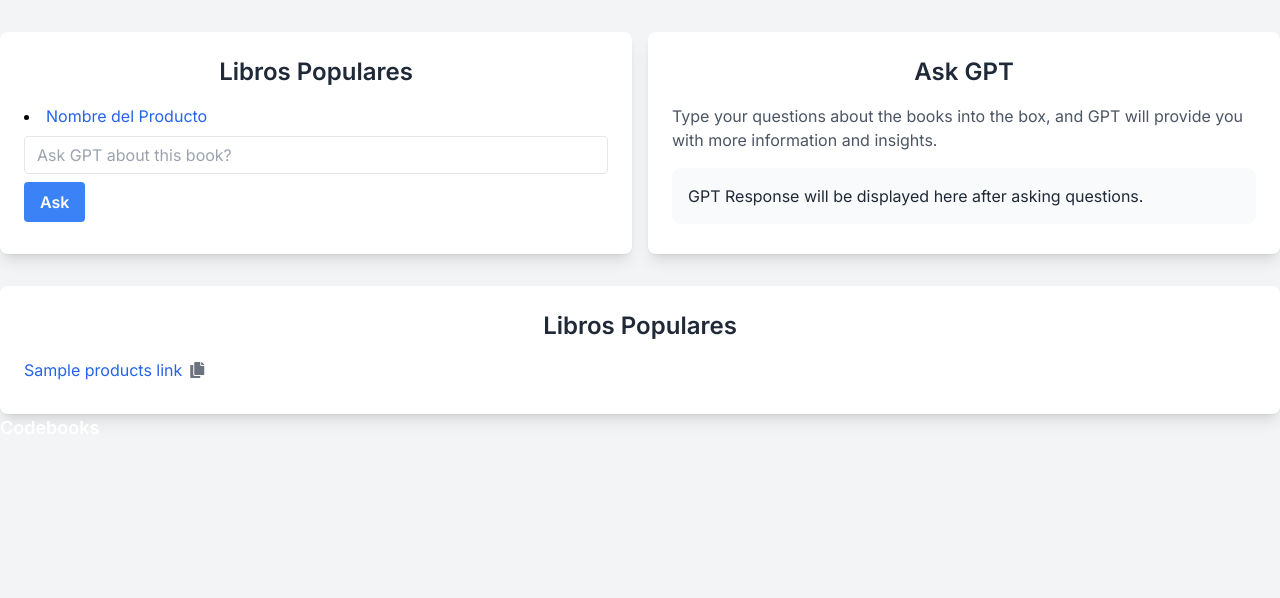
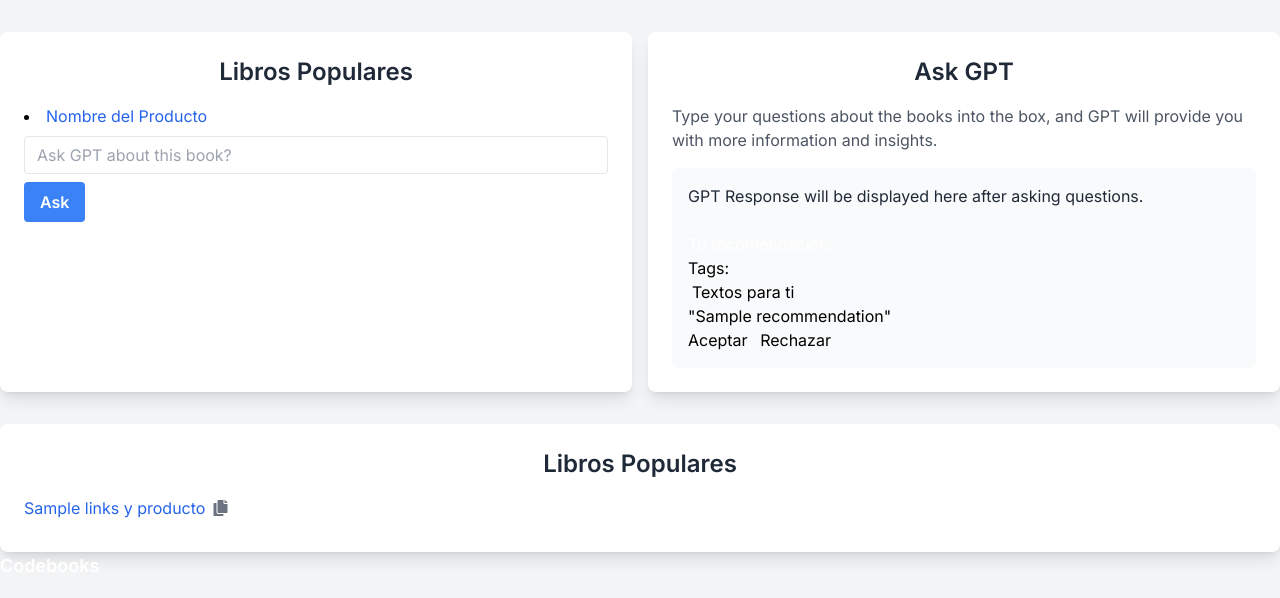
Before and after one commit to coderunner86/payment-gateway, a FastAPI app: template app/templates/catalog.html in a window 1280 px wide. Shown: the part 64-662 px from the top of the page. Run offline with FastAPI, Linux system fonts and the light colour scheme; the template is opened without the code that fills it: most values are stand-ins (such as "Sample title", 1, 10 or a date in 2020); parts of the project's set-up code (start-up, migrations or seed data) failed here and were passed over; some libraries are stand-ins or nearby versions.

Commit message:
feat: add new html structure

```diff
--- a/app/templates/catalog.html
+++ b/app/templates/catalog.html
@@ -124,6 +124,39 @@
                 <!-- The actual GPT response will be displayed here -->
                 <div class="mt-4 p-4 bg-gray-50 rounded-lg">
                     <p class="text-gray-800">GPT Response will be displayed here after asking questions.</p>
+                    <div class="container">
+                        <div class="row justify-content-center">
+                            <div class="col-md-4">
+                                <div class="card">
+                                    <div class="card-header bg-primary text-white justify-content-center">
+                                         <h3><br>Tu recomendacion:
+                                          <em></em></h3>
+                                    </div>
+                                    <div class="card-body">
+                                        <p class="card-text">Tags:</p>
+                                        <div class="d-flex flex-wrap">
+
+                                            <span class="badge badge-primary m-1">Textos para ti</span>
+
+                                        </div>
+                                        <div class="d-flex flex-wrap">
+                                            <p class="ad-text">"{{ recommendation }}"</p>
+                                        </div>
+                                    </div>
+                                    <div class="card-footer">
+                                        <form action="/submit_action" method="post">
+                                            <input type="hidden" name="last_id" value="last_id">
+                                            <button type="submit" class="btn btn-primary mr-2" name="action"
+                                                value="accept">Aceptar</button>
+                                            <button type="submit" class="btn btn-secondary" name="action"
+                                                value="reject">Rechazar</button>
+                                        </form>
+                                    </div>
+                                </div>
+
+                            </div>
+                        </div>
+                    </div>
                 </div>
             </div>
         </div>
@@ -136,7 +169,7 @@
         <div class="bg-white shadow-lg rounded-lg p-6">
             <h2 class="text-2xl font-semibold text-center text-gray-800 mb-4">Libros Populares</h2>
             <ul class="list-disc list-inside">
-                {% for url, nombre in products_links.items() %}
+                {% for url, nombre in links_y_productos.items() %}
                 <li class="mb-2 flex items-center">
                     <a href="{{ url }}" class="text-blue-600 hover:text-blue-800 transition duration-300 mr-2">{{ nombre }}</a>
                     <button onclick="copyToClipboard(this.previousElementSibling)" class="text-gray-500 hover:text-gray-700">
```
